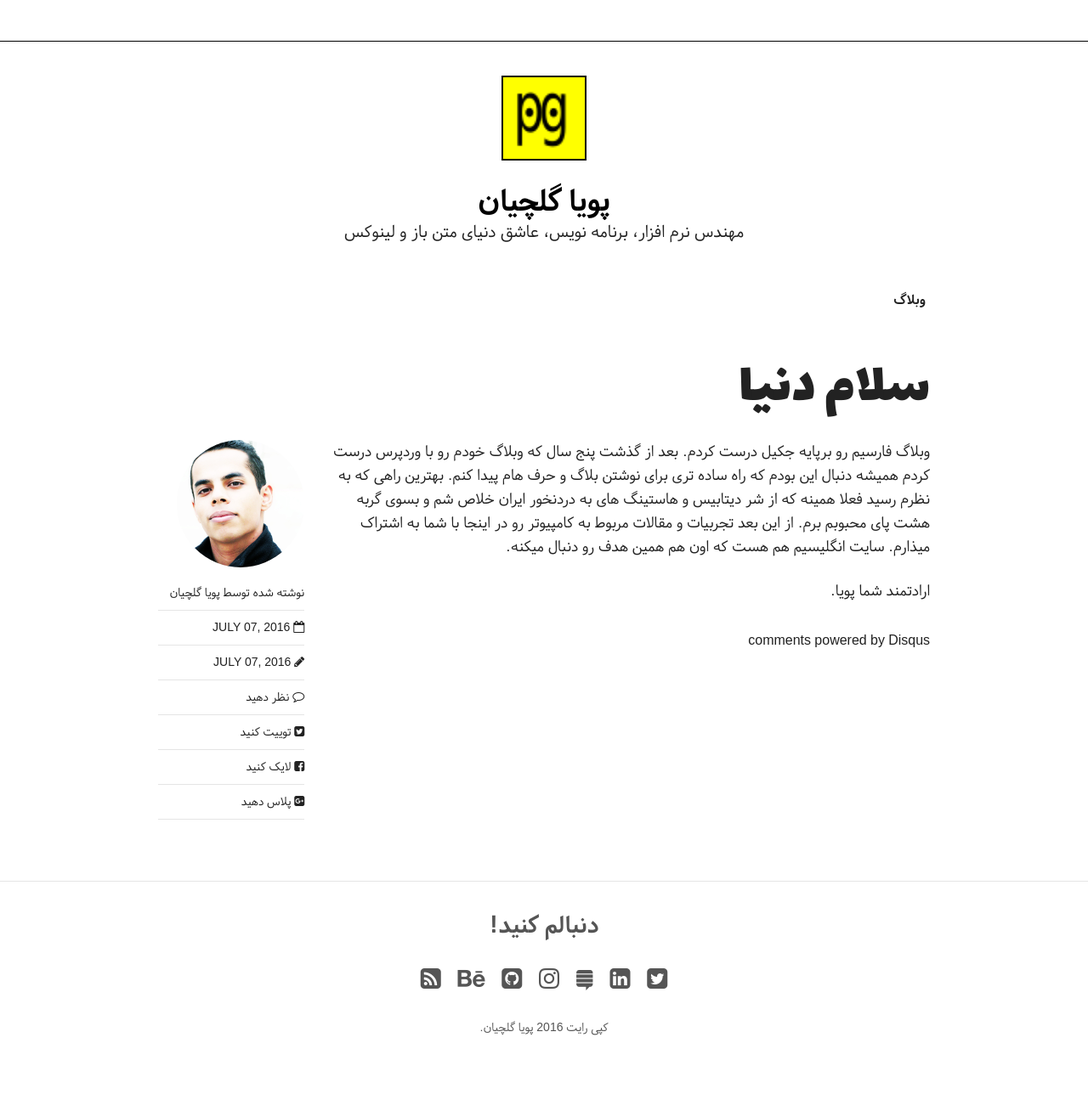
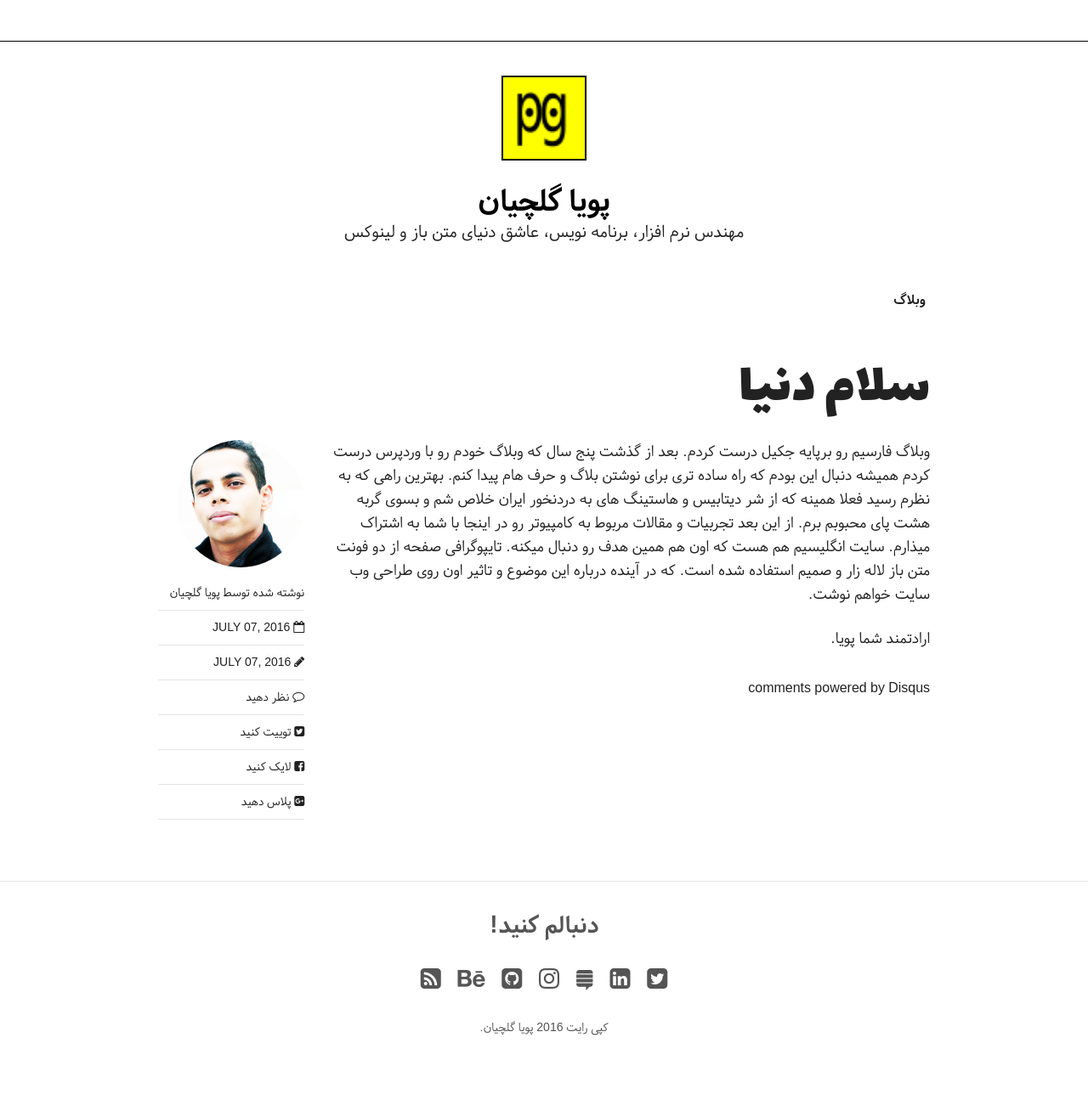
Before and after one commit to pooya-golchian/farsi, a Jekyll site: the page built from _posts/blog/2016-07-07-hello-world.md, in a window 1280 px wide. Shown: the whole page at 85% size. Built offline with Jekyll 4.4.1, drawn with Linux system fonts in a browser that asks for light colours; nearby versions of some CDN libraries; some web fonts are replaced; comment, search, counter and statistics services are not loaded.

Commit message:
Add some desc

```diff
--- a/_posts/blog/2016-07-07-hello-world.md
+++ b/_posts/blog/2016-07-07-hello-world.md
@@ -15,5 +15,6 @@ date: 2016-07-07T13:43:34+04:30
 وبلاگ فارسیم رو برپایه جکیل درست کردم. بعد از گذشت پنج سال که وبلاگ خودم رو با وردپرس درست کردم همیشه دنبال این بودم که راه ساده تری برای نوشتن بلاگ و حرف هام پیدا کنم. بهترین راهی که به نظرم رسید فعلا همینه که از شر دیتابیس و هاستینگ های به دردنخور ایران خلاص شم و بسوی گربه هشت پای محبوبم برم.
 از این بعد تجربیات و مقالات مربوط به کامپیوتر رو در اینجا با شما به اشتراک میذارم.
 سایت انگلیسیم هم هست که اون هم همین هدف رو دنبال میکنه.
+تایپوگرافی صفحه از دو فونت متن باز لاله زار و صمیم استفاده شده است. که در آینده درباره این موضوع و تاثیر اون روی طراحی  وب سایت خواهم نوشت.
 
 ارادتمند شما پویا.
```
